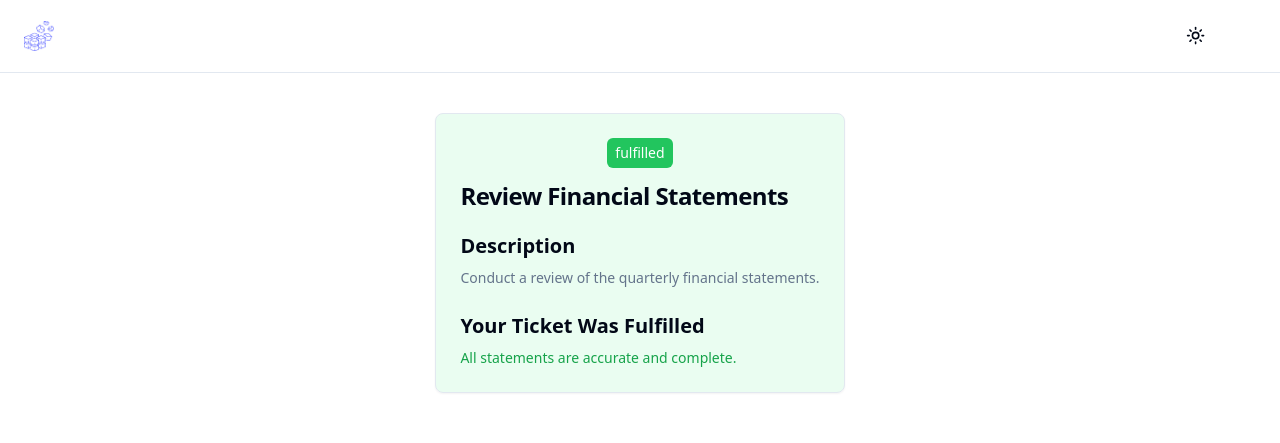
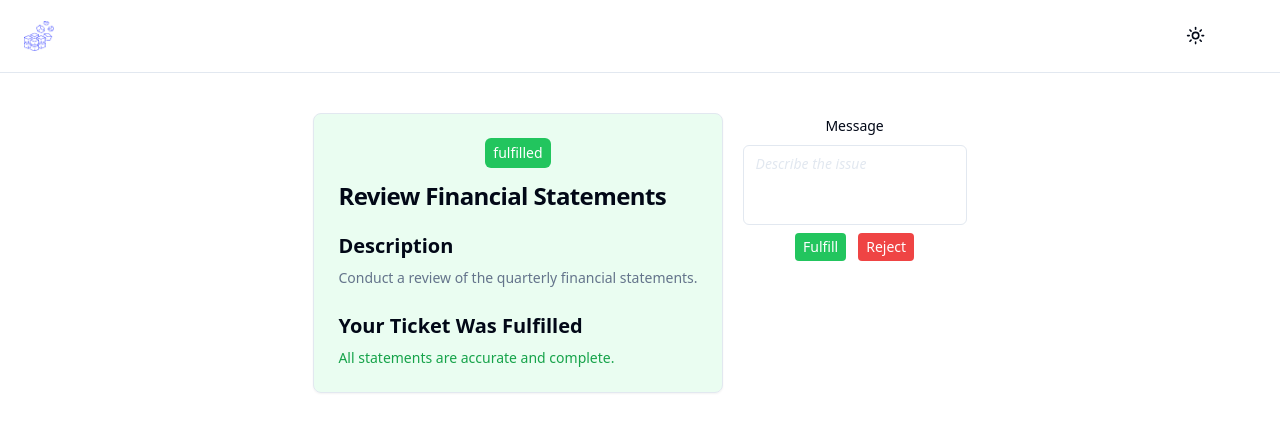
Before and after one commit to Mehdi-Salehii/Quantom_Byte_Project, a Next.js app: page /details/1 in a window 1280 px wide. Shown: the top 443 px of the page. Built offline with nearby package versions, Linux system fonts and the light colour scheme; no server answers.

Commit message:
added ticket management section and resolved signout error problem

```diff
--- a/app/dashboard/page.tsx
+++ b/app/dashboard/page.tsx
@@ -6,8 +6,8 @@ import { useEffect, useState } from "react"
 import { AddTicketForm } from "@/components/AddTicketForm"
 import { modifyDescription } from "@/utils/helpers"
 import { tickets } from "@/utils/dummyData"
-import { useAuth } from "@clerk/nextjs"
-import { useMutation } from "@tanstack/react-query"
+import { useAuth, useSession, useUser } from "@clerk/nextjs"
+import { useMutation, useQuery } from "@tanstack/react-query"
 import axios from "axios"
 import { toast } from "@/components/ui/use-toast"
 import DashboardLoader from "@/components/DashboardLoader"
@@ -17,95 +17,83 @@ import ServerErrorRetry from "@/components/ServerErrorRetry"
 const Dashboard = () => {
   const [data, setData] = useState<TicketType[]>([])
 
-  let modifiedData = data ?? []
+  const { isSignedIn } = useSession()
+  // let modifiedData = data ?? []
 
-  if (data) {
-    modifiedData = modifyDescription(data, 30)
-  }
+  // if (data) {
+  //   modifiedData = modifyDescription(data, 30)
+  // }
 
   const { userId } = useAuth()
-
+  console.log(userId)
   const [userInMyDb, setUserInMyDb] = useState(true)
   const [errorInDb, setErrorInDb] = useState(false)
   const [loadingTickets, setLoadingTickets] = useState(true)
-
-  const { mutateAsync } = useMutation({
-    mutationFn: async () => {
+  const { data: user, isFetching: isFetchingUser } = useQuery({
+    queryKey: ["user"],
+    queryFn: async () => {
       try {
         const { data } = await axios.get(`/api/user?id=${userId}`)
 
         return data
       } catch (err) {
-        throw err
+        console.error(err)
       }
     },
-    onSuccess: async (data) => {
+    enabled: !!userId,
+  })
+  const {
+    data: recievedTickets,
+    isFetching: isFetchingRecievedTickets,
+    refetch,
+  } = useQuery({
+    queryKey: ["sent-tickets"],
+    queryFn: async () => {
       try {
-        if (!data) {
-          setErrorInDb(true)
-          return
-        }
-        if (!data?.length) {
-          setUserInMyDb(false)
-          return
-        }
-        const department = data[0].user_department
-
+        const department = user?.[0]?.user_department
         const { data: recievedTickets } = await axios.get(
           `/api/tickets-recieved?department=${department}`,
         )
-        const usersTickets = recievedTickets?.length
-          ? modifyDescription(recievedTickets, 15)
-          : []
-        setData([
-          ...usersTickets,
-          ...tickets.filter((t) => t.target_department === department),
-        ])
-        setLoadingTickets(false)
-      } catch (error) {
-        toast({
-          description: `Something went wrong on server. Please try again! ${error}`,
-          className: "bg-red-600 text-lg font-semibold text-foreground",
-        })
+        if (Array.isArray(recievedTickets)) {
+          setData([
+            ...recievedTickets,
+            ...tickets.filter((t) => t.target_department === department),
+          ])
+        } else {
+          setData([
+            ...tickets.filter((t) => t.target_department === department),
+          ])
+        }
+        return data
+      } catch (err) {
+        console.error(err)
       }
     },
-    onError: (error) => {
-      console.error(error)
-      toast({
-        description: `Something went wrong on server. Please try again! ${error}`,
-        className: "bg-red-600 text-lg font-semibold text-foreground",
-      })
-    },
+    enabled: !!user,
   })
-  useEffect(() => {
-    const init = async () => {
-      await mutateAsync()
-    }
-    init()
-  }, [userId])
 
   return (
     <>
       <div className="mt-10 grid xsm:px-1 sm:grid-cols-[14fr_1fr_6fr] sm:px-3 lg:px-6 xl:grid-cols-[15fr_1fr_4fr]">
         <div className="col-span-full col-start-1 col-end-[2]">
-          {!loadingTickets && userInMyDb && (
+          {!isFetchingRecievedTickets && !isFetchingUser && userInMyDb && (
             <>
               <h1 className="mb-2 text-center font-semibold">
                 Tickets to your department
               </h1>
-              <DataTable columns={columns} data={modifiedData} />
+              <DataTable columns={columns} data={data} />
             </>
           )}
 
-          {loadingTickets && (
+          {(isFetchingRecievedTickets || isFetchingUser) && (
             <div className="grid h-full w-full place-items-center">
               <DashboardLoader />
             </div>
           )}
           {!userInMyDb && <CompleteProfile />}
-          {!loadingTickets && errorInDb && (
+          {!isFetchingRecievedTickets && errorInDb && (
             <ServerErrorRetry
-              mutateAsync={mutateAsync}
+              refetch={refetch}
               setLoadingTickets={setLoadingTickets}
             />
           )}
--- a/app/details/[id]/page.tsx
+++ b/app/details/[id]/page.tsx
@@ -10,6 +10,7 @@ import { useState } from "react"
 import { TicketType } from "@/supabase/functions/common/schema"
 import ServerErrorOutgoing from "@/components/ServerErrorOutgoing"
 import DetailsPageLoader from "@/components/DetailsPageLoader"
+import ManageTicketForm from "@/components/ManageTicketForm"
 
 export default function TicketDetails({ params }: { params: { id: string } }) {
   const dummyTicket = tickets.find((t) => t.id === params.id)
@@ -47,8 +48,9 @@ export default function TicketDetails({ params }: { params: { id: string } }) {
   }
 
   return (
-    <div className="container mx-auto my-10 flex justify-center px-4">
+    <div className="container mx-auto my-10 flex justify-center space-x-5 px-4">
       {!isFetching && !errorInDb && !!ticket && (
+        <div className="flex flex-col gap-5 sm:flex-row">
           <Card
             className={`${(ticket.status === "fulfilled" && "bg-green-200/30") || (ticket.status === "rejected" && "bg-red-200/30") || (ticket.status === "processing" && "bg-purple-200/30")}`}
           >
@@ -111,6 +113,10 @@ export default function TicketDetails({ params }: { params: { id: string } }) {
               )}
             </CardContent>
           </Card>
+          <div className="w-56 text-center">
+            <ManageTicketForm isFetching={isFetching} />
+          </div>
+        </div>
       )}
       {!isFetching && errorInDb && <ServerErrorOutgoing refetch={refetch} />}
       {isFetching && (
--- a/app/out-going-tickets/page.tsx
+++ b/app/out-going-tickets/page.tsx
@@ -31,7 +31,7 @@ const OutGoingTicketsPage = () => {
     isFetching,
     refetch,
   } = useQuery({
-    queryKey: ["tickets-sent"],
+    queryKey: ["sent-tickets"],
     queryFn: async () => {
       try {
         const { data } = await axios.get(`/api/tickets-sent?id=${userId}`)
--- a/app/page.tsx
+++ b/app/page.tsx
@@ -155,7 +155,7 @@ export default function LandingPage() {
               personalized dashboard.
             </p>
             <div className="mt-6 space-x-4">
-              <SignUpButton mode="modal">
+              <SignUpButton mode="modal" forceRedirectUrl={"/dashboard"}>
                 <Button variant="outline" size="lg">
                   Sign Up
                 </Button>
--- a/components/AddTicketForm.tsx
+++ b/components/AddTicketForm.tsx
@@ -158,7 +158,7 @@ export function AddTicketForm({ setOpen }: AddTicketFormProps) {
       if (fileInputRef.current) {
         fileInputRef.current.value = ""
       }
-      queryClient.invalidateQueries({ queryKey: ["tickets-sent"] })
+      queryClient.invalidateQueries({ queryKey: ["sent-tickets"] })
       if (setOpen) setOpen(false)
       toast({
         description: "Your ticket successfully submitted!",
@@ -271,7 +271,7 @@ export function AddTicketForm({ setOpen }: AddTicketFormProps) {
               <FormControl>
                 <Textarea
                   placeholder="Describe the issue "
-                  className="fon- resize-none placeholder:italic placeholder:text-border"
+                  className="resize-none placeholder:italic placeholder:text-border"
                   {...field}
                 />
               </FormControl>
--- /dev/null
+++ b/components/ManageTicketForm.tsx
@@ -0,0 +1,154 @@
+"use client"
+
+import { useForm } from "react-hook-form"
+import { z } from "zod"
+import { zodResolver } from "@hookform/resolvers/zod"
+import { Input } from "@/components/ui/input"
+import { Button } from "@/components/ui/button"
+import {
+  Form,
+  FormControl,
+  FormField,
+  FormItem,
+  FormLabel,
+  FormMessage,
+} from "@/components/ui/form"
+import {
+  Select,
+  SelectContent,
+  SelectItem,
+  SelectTrigger,
+  SelectValue,
+} from "@/components/ui/select"
+
+import { useToast } from "@/components/ui/use-toast"
+import axios from "axios"
+
+import { useAuth } from "@clerk/nextjs"
+import { useUserStore } from "@/utils/store"
+import { UserType } from "@/supabase/functions/common/schema"
+import { useMutation, useQuery, useQueryClient } from "@tanstack/react-query"
+import { revalidatePath } from "next/cache"
+import { Textarea } from "./ui/textarea"
+import { useState } from "react"
+
+const departments = [
+  "main office",
+  "engineering",
+  "design",
+  "marketing",
+  "financial",
+]
+
+const formSchema = z.object({
+  message: z.string().min(10, {
+    message: "Message must be at least 10 characters.",
+  }),
+})
+
+type UpdateUserFormProps = {
+  setOpen?: React.Dispatch<React.SetStateAction<boolean>>
+  isFetching: boolean
+}
+
+export default function ManageTicketForm({ isFetching }: UpdateUserFormProps) {
+  const { userId } = useAuth()
+  const [status, setStatus] = useState("")
+  const { toast } = useToast()
+
+  const form = useForm<z.infer<typeof formSchema>>({
+    resolver: zodResolver(formSchema),
+    defaultValues: {
+      message: "",
+    },
+  })
+  const { isSubmitting } = form.formState
+
+  const queryClient = useQueryClient()
+  async function onSubmit(values: z.infer<typeof formSchema>) {
+    try {
+      let isToast = 0
+      if (!user)
+        throw new Error("Server Error Fetching User Unsuccessful Try Again!")
+      if (!user?.length) {
+        const { data: insertedUser } = await axios.post("/api/user", {
+          ...values,
+          clerk_id: userId,
+          user_updated_profile: true,
+        })
+
+        queryClient.invalidateQueries({ queryKey: ["user"] })
+
+        isToast = 1
+      } else {
+        const updatedUser = await axios
+          .put(`/api/user?id=${userId}`, {
+            ...values,
+            clerk_id: userId,
+          })
+          .then((res) => {
+            if (typeof res.data === "string") throw new Error("unsuccessful!")
+          })
+        queryClient.invalidateQueries({ queryKey: ["user"] })
+
+        isToast = 1
+      }
+
+      !!isToast &&
+        toast({
+          description: "Your respnse successfully has been submitted!",
+          className: "bg-green-600 text-lg font-semibold text-foreground",
+        })
+    } catch (err) {
+      console.error(err)
+      toast({
+        description: `Failed to submit your response. Please try again! ${err}`,
+        className: "bg-red-600 text-lg font-semibold text-foreground",
+      })
+    }
+  }
+
+  return (
+    <Form {...form}>
+      <form onSubmit={form.handleSubmit(onSubmit)} className="space-y-2">
+        <FormField
+          control={form.control}
+          name="message"
+          render={({ field }) => (
+            <FormItem>
+              <FormLabel className="mx-auto">Message</FormLabel>
+              <FormControl>
+                <Textarea
+                  placeholder="Describe the issue "
+                  className="fon- resize-none placeholder:italic placeholder:text-border"
+                  {...field}
+                />
+              </FormControl>
+
+              <FormMessage />
+            </FormItem>
+          )}
+        />
+
+        <div className="flex w-full justify-center space-x-3">
+          <button
+            onClick={() => setStatus("fulfilled")}
+            disabled={isSubmitting}
+            className={`block rounded bg-green-500 p-0 px-2 py-1 text-sm font-normal text-background disabled:cursor-not-allowed`}
+            type="submit"
+          >
+            {isSubmitting ? "Submitting..." : "Fulfill"}
+          </button>
+          <button
+            onClick={() => setStatus("rejected")}
+            disabled={isSubmitting}
+            className={`block rounded bg-red-500 p-0 px-2 py-1 text-sm font-normal text-background disabled:cursor-not-allowed`}
+            type="submit"
+          >
+            {isSubmitting ? "Submitting..." : "Reject"}
+          </button>
+        </div>
+      </form>
+    </Form>
+  )
+}
```
Also changed, not shown: components/ServerErrorRetry.tsx (+5 -3 lines). Lines whose indentation alone changed are shown as unchanged.
